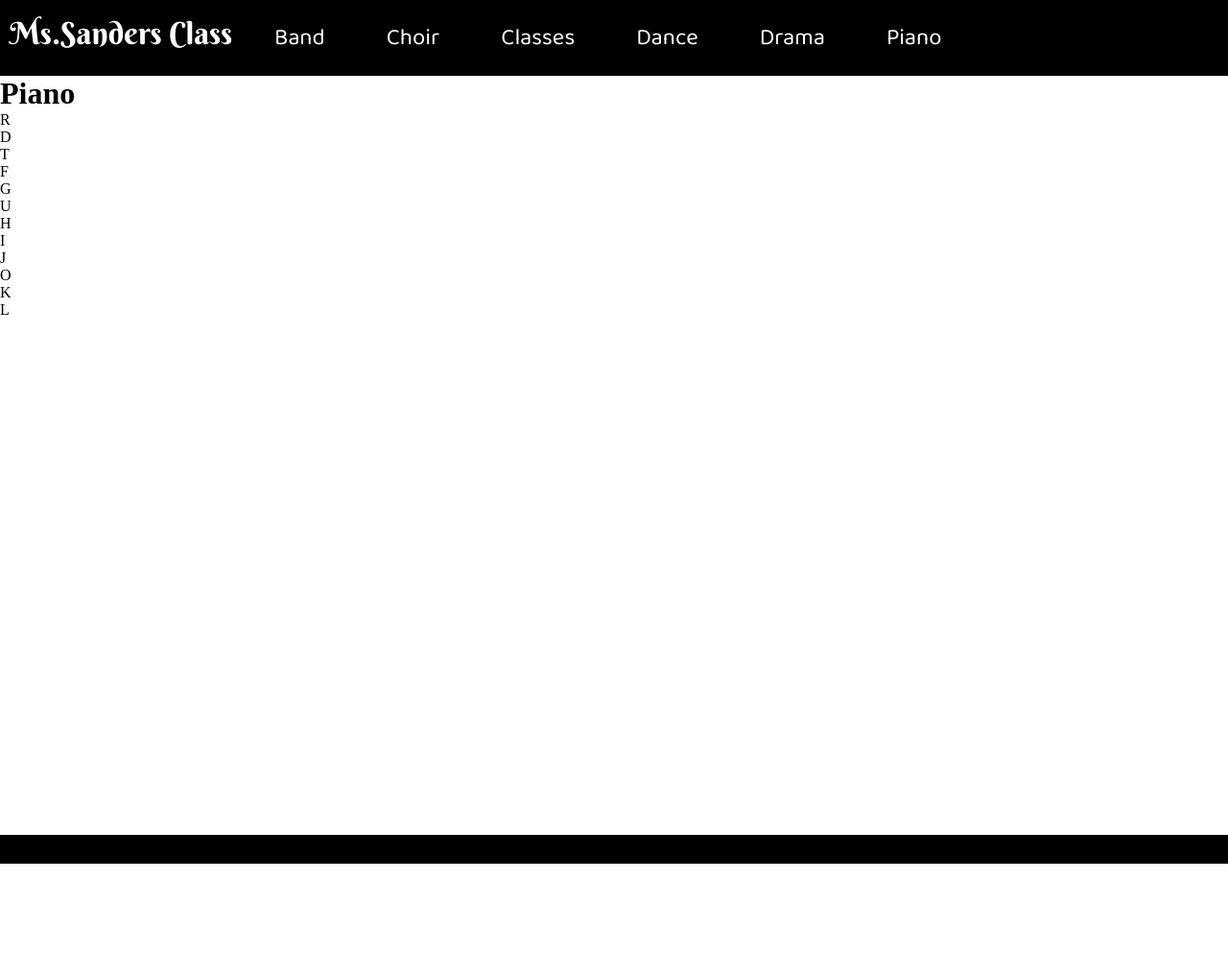
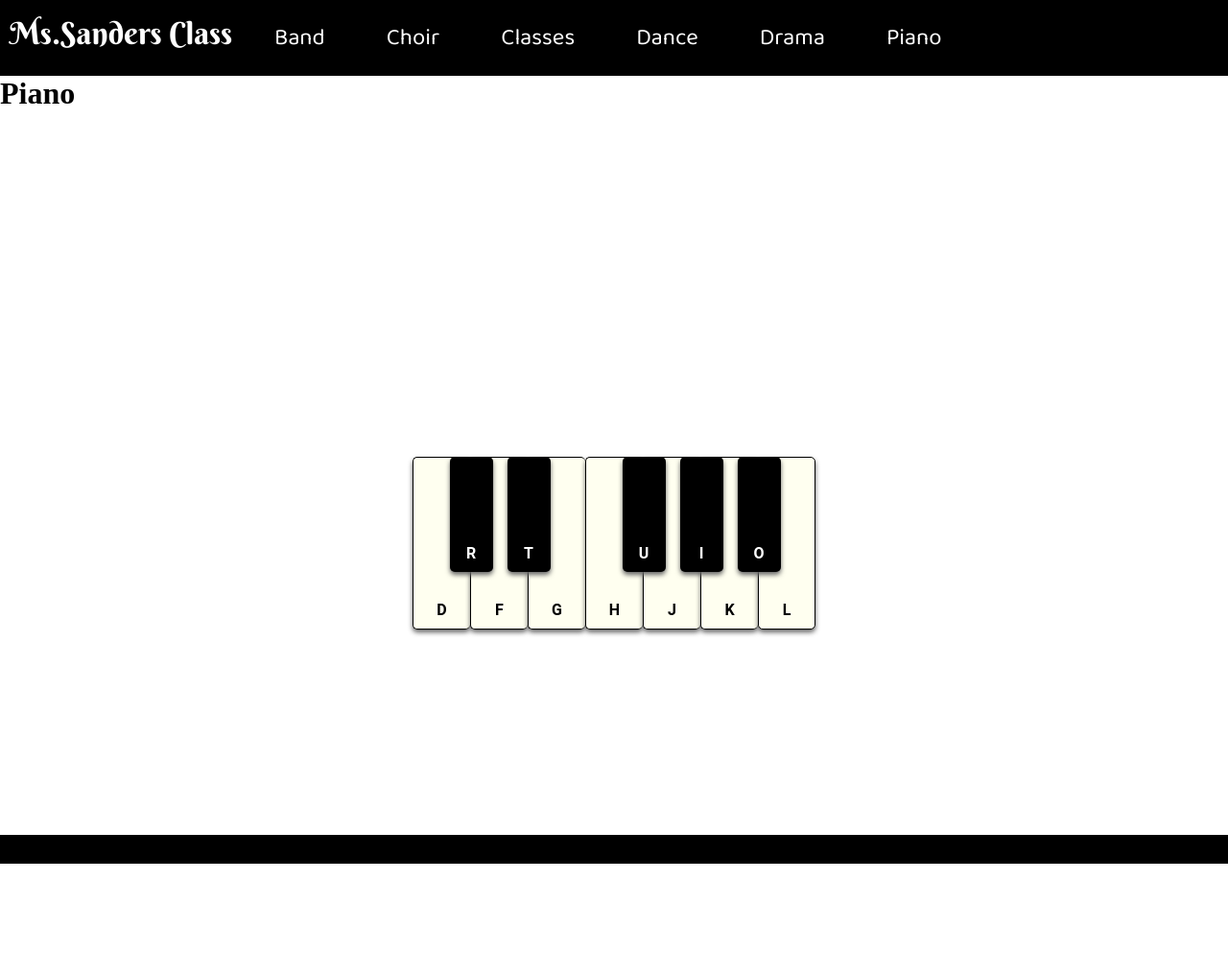
Before and after one commit to BenLardie/Music-Site, a Jekyll site: the page built from piano.html, in a window 1280 px wide. Shown: the whole page at 96% size. Built offline with Jekyll 4.4.1, drawn with Linux system fonts in a browser that asks for light colours; before the commit the page ends 900 px from its top, so only the background shows below that.

Commit message:
added cname

```diff
--- /dev/null
+++ b/CNAME
@@ -0,0 +1 @@
+mssandersclass.ca
--- a/css/piano.css
+++ b/css/piano.css
@@ -0,0 +1,46 @@
+.piano-box {
+    font-family: 'Roboto', sans-serif;
+    display: flex;
+    justify-content: center;
+    align-items: center;
+    min-height: 100vh;
+}
+ul {
+    list-style: none;
+    display: flex;
+}
+ul .key {
+    position: relative;
+    width: 60px;
+    height: 180px;
+    border: 1px solid black;
+    border-right: none;
+    background: #fffff0;
+    border-radius: 5px;
+    box-shadow: 0px 3px 5px #666;
+    cursor: pointer;
+    display: flex;
+    justify-content: center;
+    align-items: flex-end;
+    padding-bottom: 10px;
+    font-weight: bold;
+}
+ul .key:last-child {
+    border-right: 1px solid black;
+}
+ul .black-key {
+    position: absolute;
+    top: -1px;
+    left: 37.5px;
+    width: 45px;
+    height: 120px;
+    background: black;
+    border-radius: 5px;
+    box-shadow: 0px 3px 5px #666;
+    z-index: 999;
+    display: flex;
+    justify-content: center;
+    align-items: flex-end;
+    padding-bottom: 10px;
+    color: white;
+}
--- a/piano.html
+++ b/piano.html
@@ -13,6 +13,7 @@
 <body>
     {% include nav.html %}
     <h1>Piano</h1>
+        <div class="piano-box">
             <ul id="piano">
                 <li data-note="C4" class="key">
                     <div data-note="C#4" class="black-key">R</div>
@@ -41,6 +42,7 @@
                 L
                 </li>
             </ul>
+        </div>
     {% include footer.html %}
     <script src="{{ "./js/main.js" | relative_url }}"></script>
     <script src="{{ "./js/piano.js" | relative_url }}"></script>
```
Lines whose indentation alone changed are shown as unchanged.
